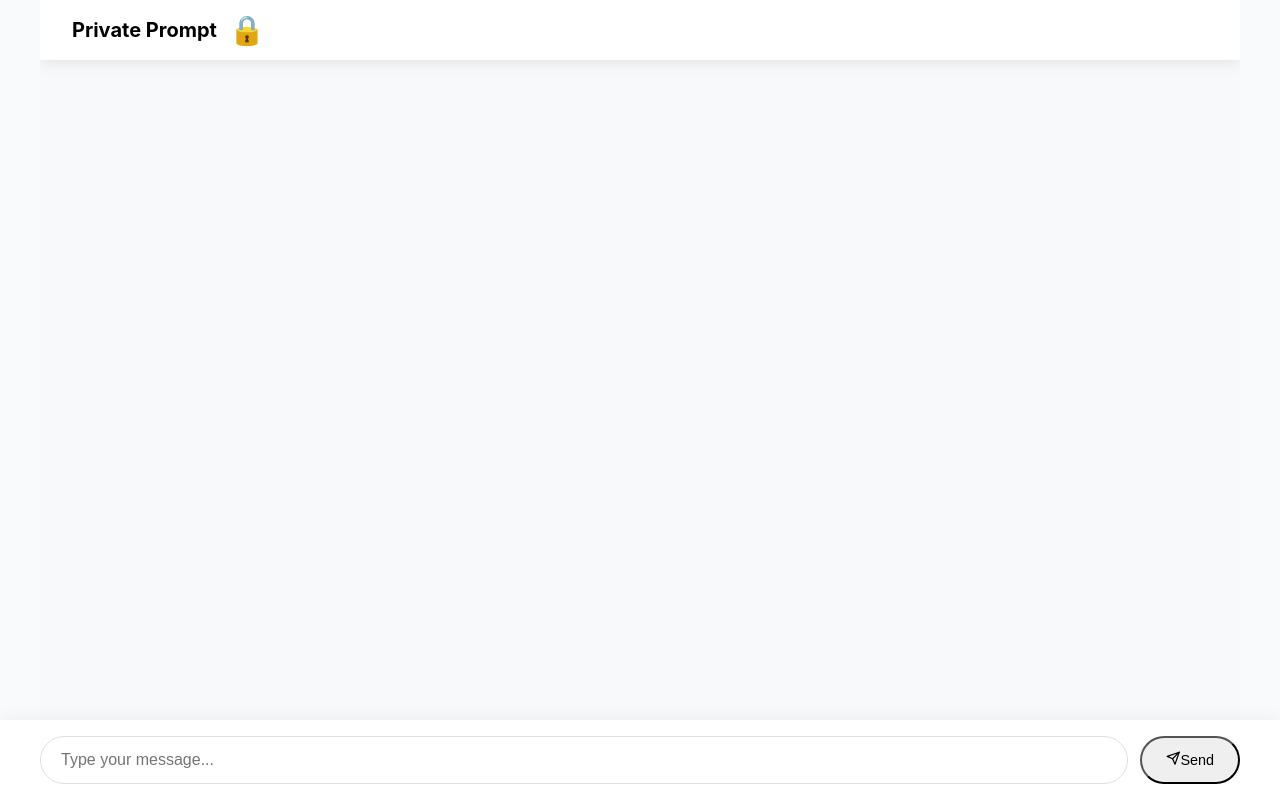
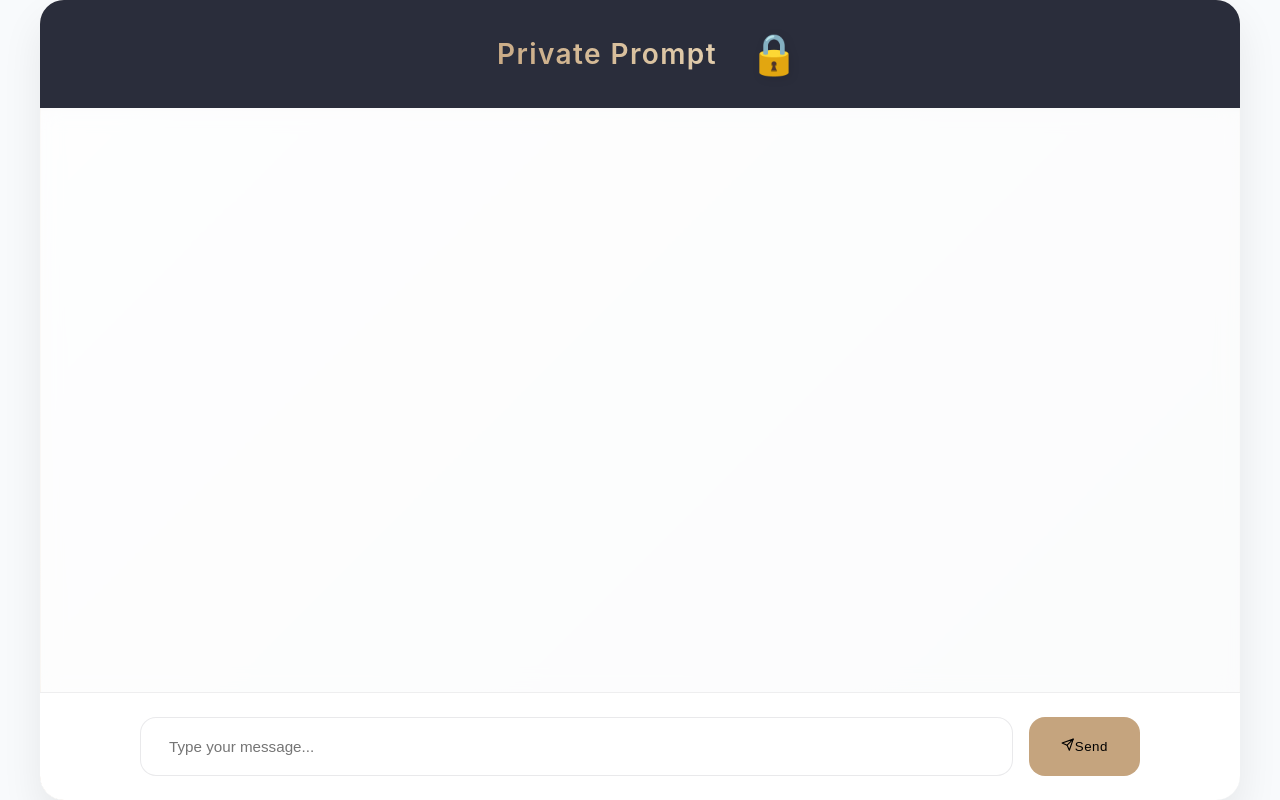
Before and after one commit to SaraLaouini1/chatbot, a React (Vite) app: page / in a window 1280 px wide. Built offline with nearby package versions, Linux system fonts and the light colour scheme.

Commit message:
Update Chat.css

```diff
--- a/src/components/Chat.css
+++ b/src/components/Chat.css
@@ -1,195 +1,344 @@
-/* Improved Responsive Base */
-:root {
-  --gold-accent: #C5A47E;
-  --text-primary: #2A2D3B;
-  --mobile-breakpoint: 768px;
-}
 
-* {
-  box-sizing: border-box;
-}
-
-/* Enhanced Chat Container */
-.chat-container {
-  width: 100%;
-  min-height: 100vh;
-  max-width: 1200px;
-  margin: 0 auto;
-  background: #f8f9fa;
-  position: relative;
-  overflow-x: hidden;
-}
-
-/* Responsive Header */
+/* Chat Header Styles */
 .chat-header {
-  position: sticky;
-  top: 0;
-  height: 60px;
-  padding: 0 1rem;
+  display: flex;
+  justify-content: center;
+  padding: 1rem;
   background: #ffffff;
-  box-shadow: 0 2px 15px rgba(0,0,0,0.1);
-  display: flex;
-  align-items: center;
-  z-index: 1000;
+  box-shadow: 0 2px 4px rgba(0,0,0,0.1);
 }
 
 .title-container {
-  width: 100%;
   display: flex;
   align-items: center;
-  gap: 0.75rem;
-  padding: 0 1rem;
+  gap: 1rem;
 }
 
 .lock-logo {
-  font-size: 1.8rem;
-  flex-shrink: 0;
+  font-size: 2.5rem;
+  color: #C5A47E;
+  filter: drop-shadow(2px 2px 4px rgba(0,0,0,0.1));
+}
+
+.animated-lock {
+  animation: lock-pulse 2s ease-in-out infinite;
+}
+
+@keyframes lock-pulse {
+  0% { transform: scale(1); }
+  50% { transform: scale(1.1); }
+  100% { transform: scale(1); }
+}
+
+/* Chat.css */
+
+/* Response Details Styles */
+.response-details {
+    margin-top: 1rem;
+    border-top: 1px solid rgba(42, 45, 59, 0.1);
+    padding-top: 1rem;
+}
+
+.toggle-details {
+    background: none;
+    border: none;
+    color: var(--gold-accent);
+    font-size: 0.85rem;
+    cursor: pointer;
+    padding: 0.5rem;
+    margin: -0.5rem;
+    transition: opacity 0.2s;
+}
+
+.toggle-details:hover {
+    opacity: 0.8;
+}
+
+.processing-steps {
+    margin-top: 1rem;
+    background: rgba(255, 255, 255, 0.9);
+    border-radius: 12px;
+    padding: 1rem;
+    border: 1px solid rgba(42, 45, 59, 0.08);
+}
+
+.processing-steps h4 {
+    margin: 0 0 0.5rem 0;
+    font-size: 0.9rem;
+    color: var(--text-secondary);
+}
+
+.content-block {
+    background: rgba(250, 250, 250, 0.95);
+    padding: 1rem;
+    border-radius: 8px;
+    white-space: pre-wrap;
+    font-family: monospace;
+    font-size: 0.85rem;
+    margin-bottom: 1rem;
+    border: 1px solid rgba(0, 0, 0, 0.05);
+}
+
+.step:not(:last-child) {
+    margin-bottom: 1.5rem;
+    padding-bottom: 1.5rem;
+    border-bottom: 1px solid rgba(42, 45, 59, 0.05);
+}
+
+/* Base Container */
+.chat-container {
+  display: flex;
+  flex-direction: column;
+  height: 100vh;
+  max-width: 1200px;
+  margin: 0 auto;
+  background: var(--background-gradient);
+  border-radius: 24px;
+  box-shadow: var(--shadow-elevated);
+  overflow: hidden;
+  position: relative;
+}
+
+/* Luxury Border Effect */
+.chat-container::before {
+  content: '';
+  position: absolute;
+  inset: 0;
+  border-radius: 24px;
+  padding: 1px; /* Changed from 2px to 1px */
+  background: linear-gradient(
+    45deg,
+    rgba(197, 164, 126, 0.8) 0%,  /* More transparent start */
+    rgba(197, 164, 126, 0.2) 50%
+  );
+  -webkit-mask:
+     linear-gradient(#fff 0 0) content-box,
+     linear-gradient(#fff 0 0);
+  mask:
+     linear-gradient(#fff 0 0) content-box,
+     linear-gradient(#fff 0 0);
+  -webkit-mask-composite: xor;
+  mask-composite: exclude;
+}
+
+/* Header */
+.chat-header {
+  padding: 1.5rem 2rem;
+  background: var(--primary-color);
+  color: white;
+  position: relative;
+  overflow: hidden;
+  display: flex; /* Add this */
+  justify-content: center; /* Add this */
+  align-items: center; /* Add this */
+  text-align: center; /* Add this */
+}
+
+.chat-header::after {
+  content: '';
+  position: absolute;
+  top: -50%;
+  left: -50%;
+  width: 200%;
+  height: 200%;
+  background: linear-gradient(
+    45deg,
+    transparent 25%,
+    rgba(197, 164, 126, 0.1) 50%,
+    transparent 75%
+  );
+  animation: shimmer 8s infinite linear;
 }
 
 .chat-title {
-  font-size: 1.25rem;
-  white-space: nowrap;
-  overflow: hidden;
-  text-overflow: ellipsis;
+  margin: 0;
+  font-size: 1.75rem;
+  font-weight: 600;
+  letter-spacing: 0.05em;
+  position: relative;
+  z-index: 1;
+  padding: 0.5rem 1rem;
+  background: linear-gradient(45deg, var(--gold-accent), #E8D5B5);
+  -webkit-background-clip: text;
+  background-clip: text;
+  color: transparent;
+  /* Remove display: inline-block */
+  width: 100%; /* Add this */
 }
 
-/* Messages Area Improvements */
+/* Messages Container */
 .messages-container {
   flex: 1;
-  padding: 1rem;
-  padding-top: 80px;
-  padding-bottom: 100px;
+  padding: 2rem;
+  overflow-y: auto;
   display: flex;
   flex-direction: column;
-  gap: 1rem;
-  overflow-y: auto;
+  gap: 1.5rem;
+  background: rgba(255, 255, 255, 0.8);
+  backdrop-filter: blur(10px);
 }
 
-/* Responsive Message Bubbles */
+/* Message Bubbles */
 .message {
-  max-width: 85%;
-  padding: 1rem;
-  font-size: 1rem;
-  line-height: 1.4;
-  border-radius: 1.25rem;
+  padding: 1.25rem 1.75rem;
+  border-radius: 24px;
+  line-height: 1.6;
+  max-width: 70%;
+  width: fit-content;
+  word-break: break-word;
+  white-space: pre-wrap;
+  overflow-wrap: anywhere;
+  font-size: 0.95rem;
+  position: relative;
+  transition: transform 0.3s ease;
+  animation: messageAppear 0.4s cubic-bezier(0.23, 1, 0.32, 1);
 }
 
-@media (max-width: 768px) {
-  .message {
-    max-width: 90%;
-    font-size: 0.9rem;
-    padding: 0.75rem;
-  }
+.message:hover {
+  transform: translateY(-2px);
 }
 
-/* Mobile-friendly Input Section */
-.input-container {
-  position: fixed;
-  bottom: 0;
+.message.user {
+  background: var(--gold-accent); /* Changed to solid gold color */
+  color: #000; /* Changed to black text */
+  margin-left: auto;
+  border-radius: 24px 24px 4px 24px;
+  box-shadow: 0 8px 24px rgba(197, 164, 126, 0.2);
+}
+
+.message.bot {
+  background: white;
+  color: var(--text-primary);
+  margin-right: auto;
+  border-radius: 4px 24px 24px 24px;
+  box-shadow: 0 8px 24px rgba(42, 45, 59, 0.08);
+  border: 1px solid rgba(42, 45, 59, 0.08);
+}
+
+.message::after {
+  content: '';
+  position: absolute;
+  top: 0;
   left: 0;
   right: 0;
-  background: #fff;
-  padding: 1rem;
-  box-shadow: 0 -2px 15px rgba(0,0,0,0.05);
+  bottom: 0;
+  border-radius: inherit;
+  background: linear-gradient(120deg,
+    rgba(255, 255, 255, 0.15) 0%,
+    rgba(255, 255, 255, 0) 50%,
+    rgba(255, 255, 255, 0.15) 100%
+  );
+  pointer-events: none;
+}
+
+/* Input Section */
+.input-container {
+  padding: 1.5rem 2rem;
+  background: white;
+  border-top: 1px solid rgba(42, 45, 59, 0.08);
+  position: relative;
 }
 
 .input-wrapper {
   display: flex;
-  gap: 0.75rem;
-  max-width: 1200px;
+  gap: 1rem;
+  max-width: 1000px;
   margin: 0 auto;
+  position: relative;
 }
 
 .chat-input {
   flex: 1;
-  padding: 0.75rem 1.25rem;
-  border: 1px solid #e0e0e0;
-  border-radius: 1.5rem;
-  font-size: 1rem;
-  min-height: 48px;
+  padding: 1.25rem 1.75rem;
+  border: 1px solid rgba(42, 45, 59, 0.1);
+  border-radius: 16px;
+  font-size: 0.95rem;
+  transition: all 0.3s ease;
+  background: rgba(255, 255, 255, 0.9);
+  backdrop-filter: blur(6px);
+}
+
+.chat-input:focus {
+  border-color: var(--gold-accent);
+  box-shadow: 0 0 0 2px rgba(197, 164, 126, 0.2);
 }
 
 .send-button {
-  padding: 0.75rem 1.5rem;
-  border-radius: 1.5rem;
-  font-size: 0.9rem;
-  white-space: nowrap;
+  padding: 1rem 2rem;
+  border-radius: 16px;
+  background: var(--gold-accent); /* Solid gold color */
+  color: #000;
+  border: none;
+  font-weight: 500;
+  letter-spacing: 0.04em;
+  transition: all 0.3s ease;
+  position: relative;
+  overflow: hidden;
 }
 
-/* Mobile Optimizations */
-@media (max-width: 480px) {
-  .chat-header {
-    height: 56px;
-    padding: 0 0.5rem;
+.send-button:hover {
+  background: var(--gold-accent); /* Same gold color */
+  transform: translateY(-1px);
+  box-shadow: 0 4px 12px rgba(197, 164, 126, 0.3);
+  filter: brightness(1.05); /* Slight brightness boost instead of color change */
 }
 
-  .lock-logo {
-    font-size: 1.5rem;
+.send-button:active {
+  background: var(--gold-accent); /* Keep gold when clicked */
+  transform: translateY(0);
 }
 
-  .chat-title {
-    font-size: 1.1rem;
+.send-button::after {
+  content: '';
+  position: absolute;
+  top: 0;
+  left: -100%;
+  width: 200%;
+  height: 100%;
+  background: linear-gradient(
+    90deg,
+    transparent 25%,
+    rgba(255, 255, 255, 0.2) 50%,
+    transparent 75%
+  );
+  animation: shimmer 2s infinite;
 }
 
-  .input-container {
-    padding: 0.75rem;
+/* Animations */
+@keyframes messageAppear {
+  from {
+    opacity: 0;
+    transform: translateY(20px) scale(0.95);
   }
-
-  .chat-input {
-    padding: 0.6rem 1rem;
-    font-size: 0.9rem;
-  }
-
-  .send-button {
-    padding: 0.6rem 1rem;
+  to {
+    opacity: 1;
+    transform: translateY(0) scale(1);
   }
 }
 
-/* Accessibility Improvements */
-.message.user {
-  color: #000;
-  background: var(--gold-accent);
+@keyframes shimmer {
+  100% {
+    transform: translateX(100%);
+  }
 }
 
-.message.bot {
-  color: var(--text-primary);
-  background: #fff;
-  border: 1px solid rgba(0,0,0,0.08);
+/* Loading Spinner */
+.spinner {
+  border: 3px solid rgba(197, 164, 126, 0.2);
+  border-top-color: var(--gold-accent); /* Gold spinner */
 }
 
-:focus-visible {
-  outline: 2px solid var(--gold-accent);
-  outline-offset: 2px;
+/* Error Message */
+.error-message {
+  background: rgba(255, 235, 235, 0.9);
+  backdrop-filter: blur(4px);
+  border: 1px solid rgba(220, 38, 38, 0.15);
+  color: #dc2626;
+  padding: 1rem 1.5rem;
+  border-radius: 12px;
+  margin: 0 2rem 1rem;
+  display: inline-flex;
+  align-items: center;
+  gap: 0.75rem;
+  font-size: 0.9rem;
 }
-
-/* Performance Optimizations */
-.animated-lock {
-  animation: lock-pulse 2s ease-in-out infinite;
-  will-change: transform;
-}
-
-/* Dark Mode Support */
-@media (prefers-color-scheme: dark) {
-  .chat-container {
-    background: #121212;
-  }
-
-  .chat-header {
-    background: #1e1e1e;
-  }
-
-  .message.bot {
-    background: #2d2d2d;
-    color: #fff;
-  }
-
-  .input-container {
-    background: #1e1e1e;
-  }
-
-  .chat-input {
-    background: #2d2d2d;
-    border-color: #3d3d3d;
-    color: #fff;
-  }
-}
```
Lines whose indentation alone changed are shown as unchanged.
